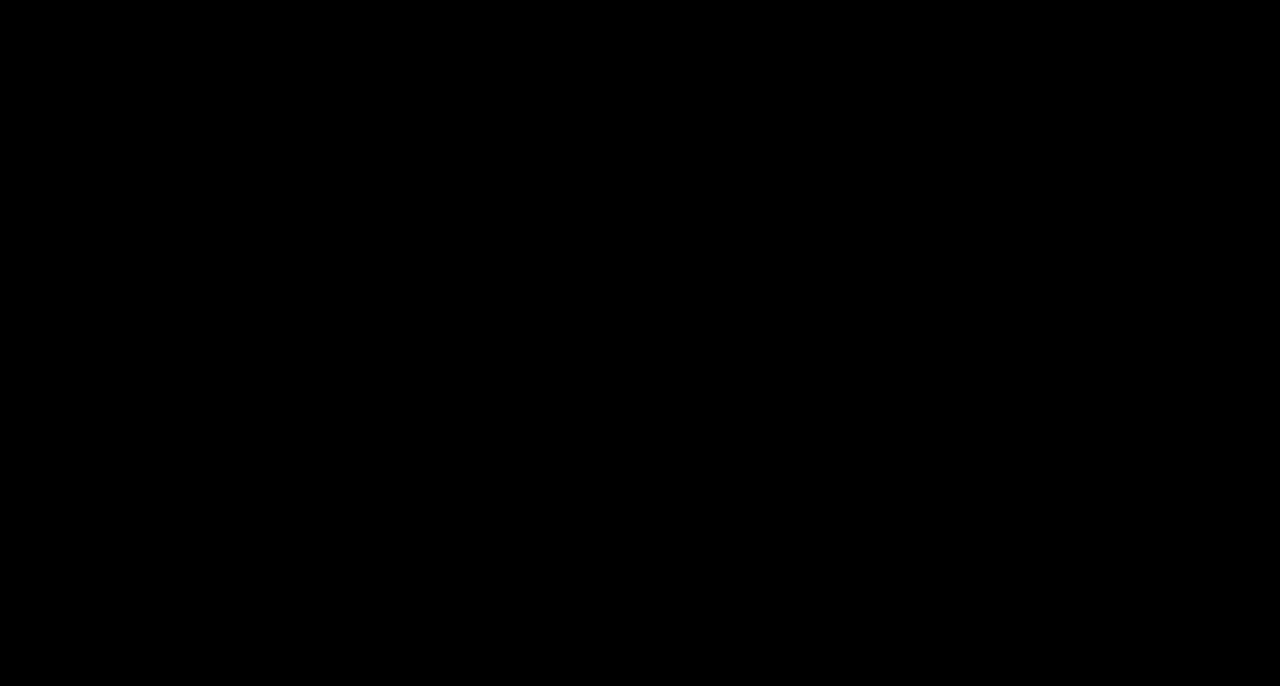
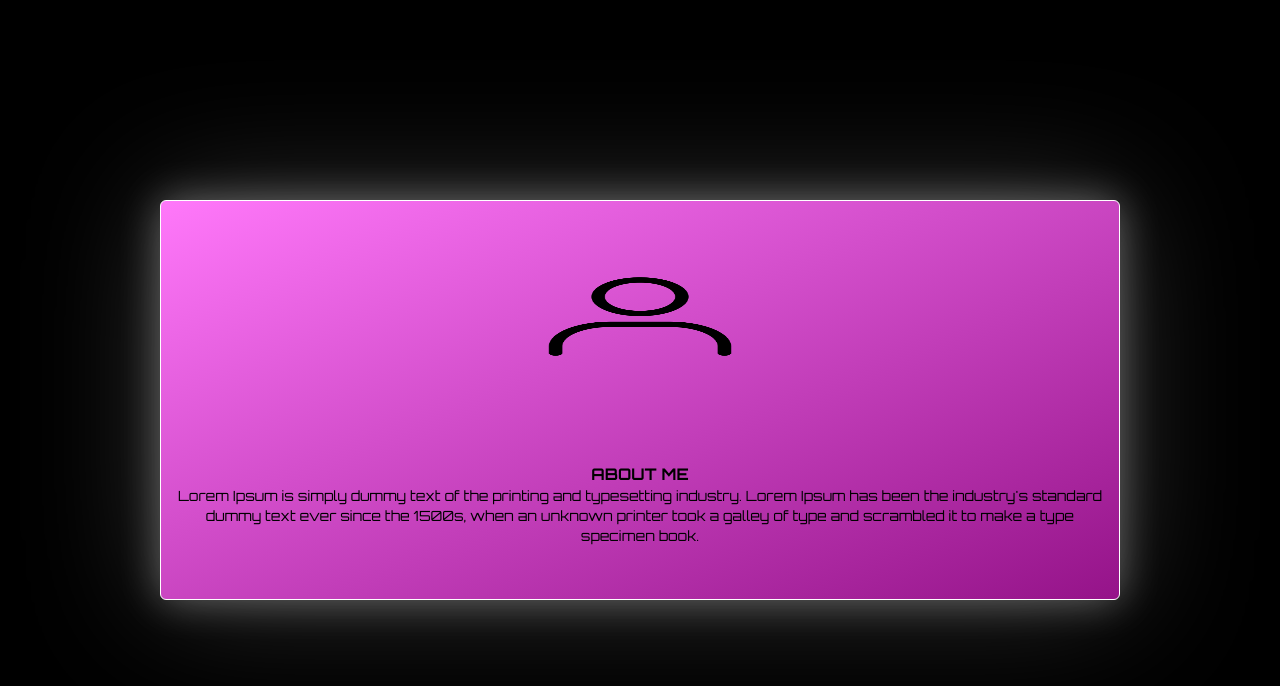
Before and after one commit to havriutkin/havriutkin.github.io, a React (Create React App) app: page / in a window 1280 px wide. Shown: the top 686 px of the page. Built offline with nearby package versions, Linux system fonts and the light colour scheme.

Commit message:
Implement About Component

```diff
--- a/src/App.js
+++ b/src/App.js
@@ -1,8 +1,11 @@
 import './App.css';
+
+import AboutLayout from './layouts/AboutLayout';
 
 function App() {
   return (
-    <div className="">
+    <div className="grid grid-cols-3 h-screen bg-black">
+      <AboutLayout/>
     </div>
   );
 }
--- a/src/components/About.js
+++ b/src/components/About.js
@@ -1,10 +1,26 @@
 import { motion } from "framer-motion";
+import personIcon from "../assets/person.png";
 
 function About(){
     return(
-        <div className="w-0.5 h-0.5 bg-pink">
-
-        </div>
+        <motion.div
+            initial={{ opacity: 0, scale: 0 }}
+            animate={{ opacity: 1, scale: 1 }}
+            transition={{ duration: 1 }}
+            className="w-3/4 h-1/2
+                    p-3
+                    bg-gradient-to-br from-blush-pink-400 to-blush-pink-800
+                    border-solid border border-white rounded-md border-opacity-100
+                    text-black
+                    drop-shadow-glow
+                    flex flex-col justify-around items-center"
+        >
+            <img src={personIcon} alt="Person icon" className="w-1/3 h-1/3"></img>
+            <div className="font-orbitron text-center">
+                <h2 className="font-bold">ABOUT ME</h2>
+                <h3 className="text-sm">Lorem Ipsum is simply dummy text of the printing and typesetting industry. Lorem Ipsum has been the industry's standard dummy text ever since the 1500s, when an unknown printer took a galley of type and scrambled it to make a type specimen book.</h3>
+            </div>
+        </motion.div>
     );
 }
 
--- a/src/index.css
+++ b/src/index.css
@@ -1,7 +1,5 @@
+@import url('https://fonts.googleapis.com/css2?family=Orbitron:wght@400;500;600;700;800;900&display=swap');
+
 @tailwind base;
 @tailwind components;
 @tailwind utilities;
-
-body{
-    background-color: black;
-}
--- a/src/layouts/AboutLayout.js
+++ b/src/layouts/AboutLayout.js
@@ -0,0 +1,11 @@
+import About from "../components/About";
+
+function AboutLayout(){
+    return (
+        <div className="col-span-3 flex justify-center items-center">
+            <About/>
+        </div>
+    );
+}
+
+export default AboutLayout
--- a/tailwind.config.js
+++ b/tailwind.config.js
@@ -5,10 +5,35 @@ module.exports = {
     "./src/**/*.{js,jsx,ts,tsx}",
   ],
   theme: {
-    colors:{
-      'pink': '#ff78fa',
+    extend: {
+      colors:{
+        'blush-pink': {
+          '50': '#fff3ff',
+          '100': '#ffe7ff',
+          '200': '#feceff',
+          '300': '#ffa7fc',
+          '400': '#ff78fa',
+          '500': '#f73ef0',
+          '600': '#db1ed0',
+          '700': '#b615a9',
+          '800': '#951389',
+          '900': '#79166d',
+          '950': '#510147',
+        },
+      },
+      boxShadow:{
+        neon: '0 0 .5rem #fff, 0 0 .5rem #fff, 0 0 .5rem #fff, 0 0 .5rem #fff, 0 0 .5rem #fff, 0 0 .5rem #fff',
+      },
+      dropShadow: {
+        glow: [
+          "0 0px 20px rgba(255,255, 255, 0.35)",
+          "0 0px 65px rgba(255, 255,255, 0.2)"
+        ],
+      },
+      fontFamily: {
+        'orbitron': ['Orbitron']
+      }
     },
-    extend: {},
   },
   plugins: [],
 }
```
Also changed, not shown: src/assets/person.png (added).
